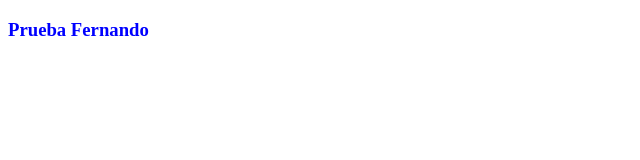
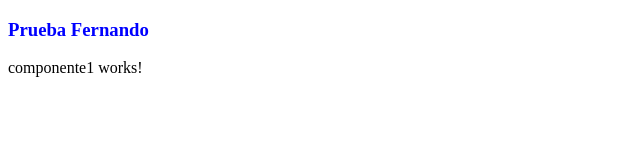
Before and after one commit to nandouluna/pruebaAngular, an Angular app: page / in a window 1280 px wide. Shown: the top 160 px of the page, without its empty margins (0-640 px from the left). Built offline with nearby package versions, Linux system fonts and the light colour scheme.

Commit message:
Se agrega componente al app module

```diff
--- a/src/app/app.component.html
+++ b/src/app/app.component.html
@@ -1 +1,2 @@
 <h3 style="color: blue;">Prueba Fernando</h3>
+<app-componente1></app-componente1>
```
